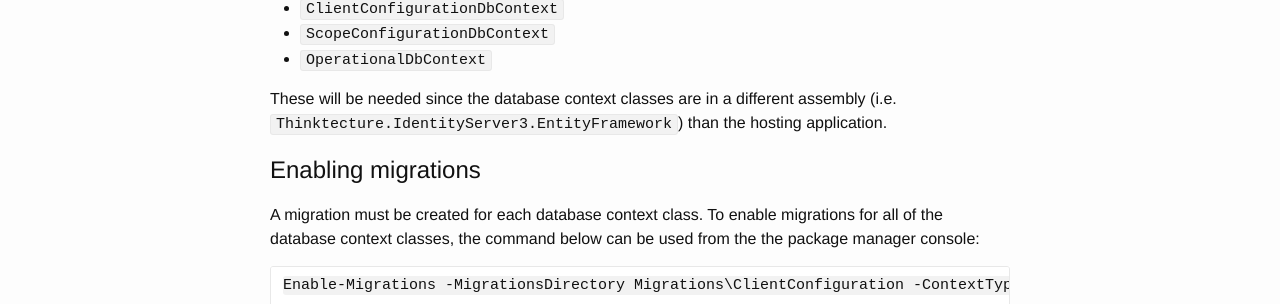
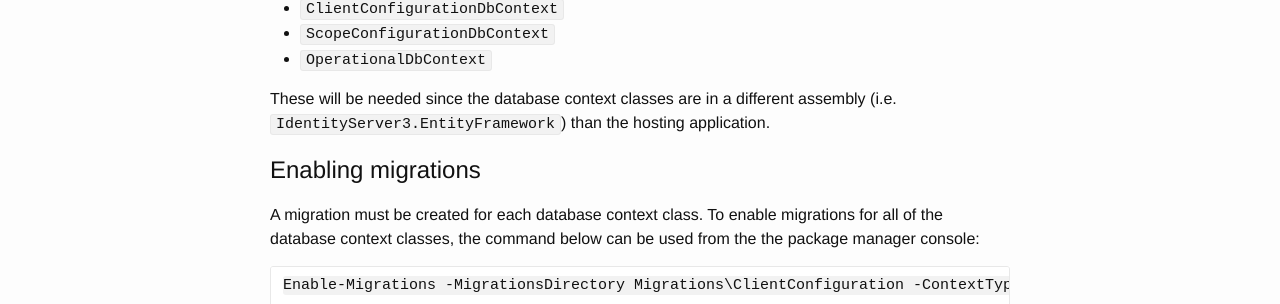
Before and after one commit to IdentityServer/Documentation, a Jekyll site: the page built from docs/ef/migrations.md, in a window 1280 px wide. Shown: the part 401-705 px from the top of the page. Built offline with Jekyll 4.4.1, drawn with Linux system fonts in a browser that asks for light colours; Markdown is read by kramdown in place of the engine named in the settings; some of the changed text lies outside the part shown.

Commit message:
Update migrations.md
Corrected Namespace so the commands will work.

````diff
--- a/docs/ef/migrations.md
+++ b/docs/ef/migrations.md
@@ -16,18 +16,18 @@
 * `ScopeConfigurationDbContext`
 * `OperationalDbContext`
 
-These will be needed since the database context classes are in a different assembly (i.e. `Thinktecture.IdentityServer3.EntityFramework`) than the hosting application.
+These will be needed since the database context classes are in a different assembly (i.e. `IdentityServer3.EntityFramework`) than the hosting application.
 
 ## Enabling migrations
 
 A migration must be created for each database context class. To enable migrations for all of the database context classes, the command below can be used from the the package manager console:
 
 ```
-Enable-Migrations -MigrationsDirectory Migrations\ClientConfiguration -ContextTypeName ClientConfigurationDbContext -ContextAssemblyName Thinktecture.IdentityServer3.EntityFramework -ConnectionStringName IdSvr3Config
+Enable-Migrations -MigrationsDirectory Migrations\ClientConfiguration -ContextTypeName ClientConfigurationDbContext -ContextAssemblyName IdentityServer3.EntityFramework -ConnectionStringName IdSvr3Config
 
-Enable-Migrations -MigrationsDirectory Migrations\ScopeConfiguration -ContextTypeName ScopeConfigurationDbContext -ContextAssemblyName Thinktecture.IdentityServer3.EntityFramework -ConnectionStringName IdSvr3Config
+Enable-Migrations -MigrationsDirectory Migrations\ScopeConfiguration -ContextTypeName ScopeConfigurationDbContext -ContextAssemblyName IdentityServer3.EntityFramework -ConnectionStringName IdSvr3Config
 
-Enable-Migrations -MigrationsDirectory Migrations\OperationalConfiguration -ContextTypeName OperationalDbContext -ContextAssemblyName Thinktecture.IdentityServer3.EntityFramework -ConnectionStringName IdSvr3Config
+Enable-Migrations -MigrationsDirectory Migrations\OperationalConfiguration -ContextTypeName OperationalDbContext -ContextAssemblyName IdentityServer3.EntityFramework -ConnectionStringName IdSvr3Config
 ```
 
 The the initial schema must then be defined (again one for each migration), as such:
````
